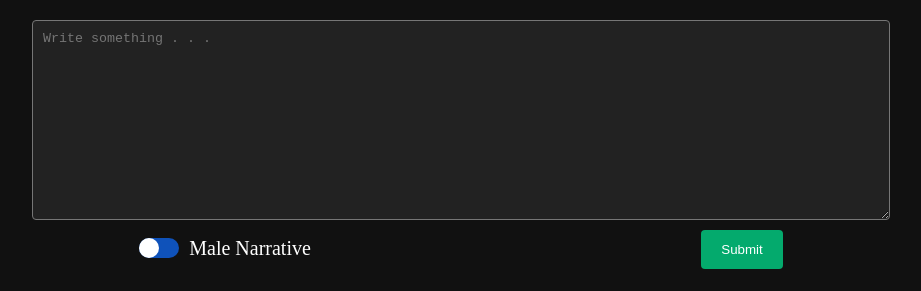
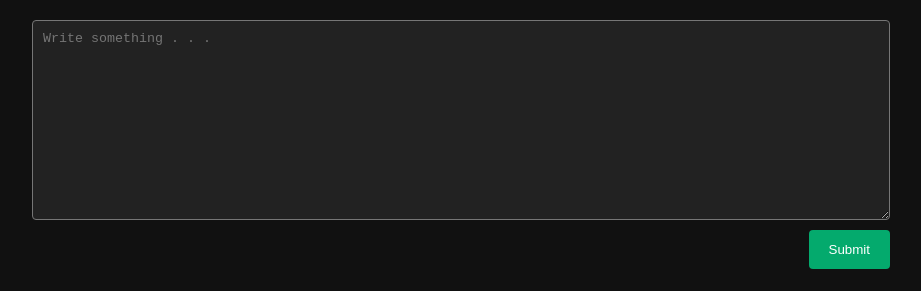
Before and after one commit to byroncuachin/UnbiasText, a website: page home.html in a window 1280 px wide. Shown: the part 197-488 px from the top of the page, without its empty margins (179-1100 px from the left). Drawn offline with Linux system fonts and the light colour scheme.

Commit message:
Remove Toggle Button

```diff
--- a/home.html
+++ b/home.html
@@ -107,14 +107,14 @@
         }
 
         .submit-button {
-            margin-right: 12.5%;
+            margin-right: 0;
         }
 
         .buttons {
             flex-direction: row;
             display: flex;
             width: 100%;
-            justify-content: space-between;
+            justify-content: right;
         }
 
         /* Styling for the container */
@@ -164,13 +164,13 @@
                 <form id="myForm">
                     <textarea id="inputText" placeholder="Write something . . ."></textarea>
                     <div class="buttons">
-                        <div class="toggle-container" onclick="toggleElement()">
+                         <!--<div class="toggle-container" onclick="toggleElement()">
                             <div class="toggle-switch">
                                 <div class="toggle-handle"></div>
                             </div>
-                            <div class="toggle-text">Male Narrative</div>
+                           <div class="toggle-text">Male Narrative</div>
 
-                        </div>
+                        </div>-->
                         <div class="submit-button">
                             <input type="submit" id="submitButton" value="Submit">
                         </div>
@@ -246,7 +246,7 @@ function copyAndHighlight(m_highlight, f_highlight){
             copyAndHighlight();
         }
         }*/
-
+/*
         function toggleElement() {
         var toggleHandle = document.querySelector('.toggle-handle');
         var toggleText = document.querySelector('.toggle-text');
@@ -264,7 +264,7 @@ function copyAndHighlight(m_highlight, f_highlight){
             toggleSwitch.style.backgroundColor = '#AA336A';
         }
         }
-
+*/
         function displayPercentageContainer(m_percent, f_percent) {
 
         //Raw values
@@ -360,9 +360,9 @@ function copyAndHighlight(m_highlight, f_highlight){
             outputText.innerHTML = `${data.userInput}`;
 
             // Check for bias and display result
-            const isActive = document.querySelector('.toggle-handle').style.transform === 'translateX(20px)';
-            console.log(isActive);
-            const isBiased = (data.malePercentage >= 70 && !isActive) || (data.femalePercentage >= 70 && isActive);
+         //   const isActive = document.querySelector('.toggle-handle').style.transform === 'translateX(20px)';
+         //   console.log(isActive);
+            const isBiased = (data.malePercentage >= 70) || (data.femalePercentage >= 70);
 
 
             // Assign masculineWords to maleHighlight
```
